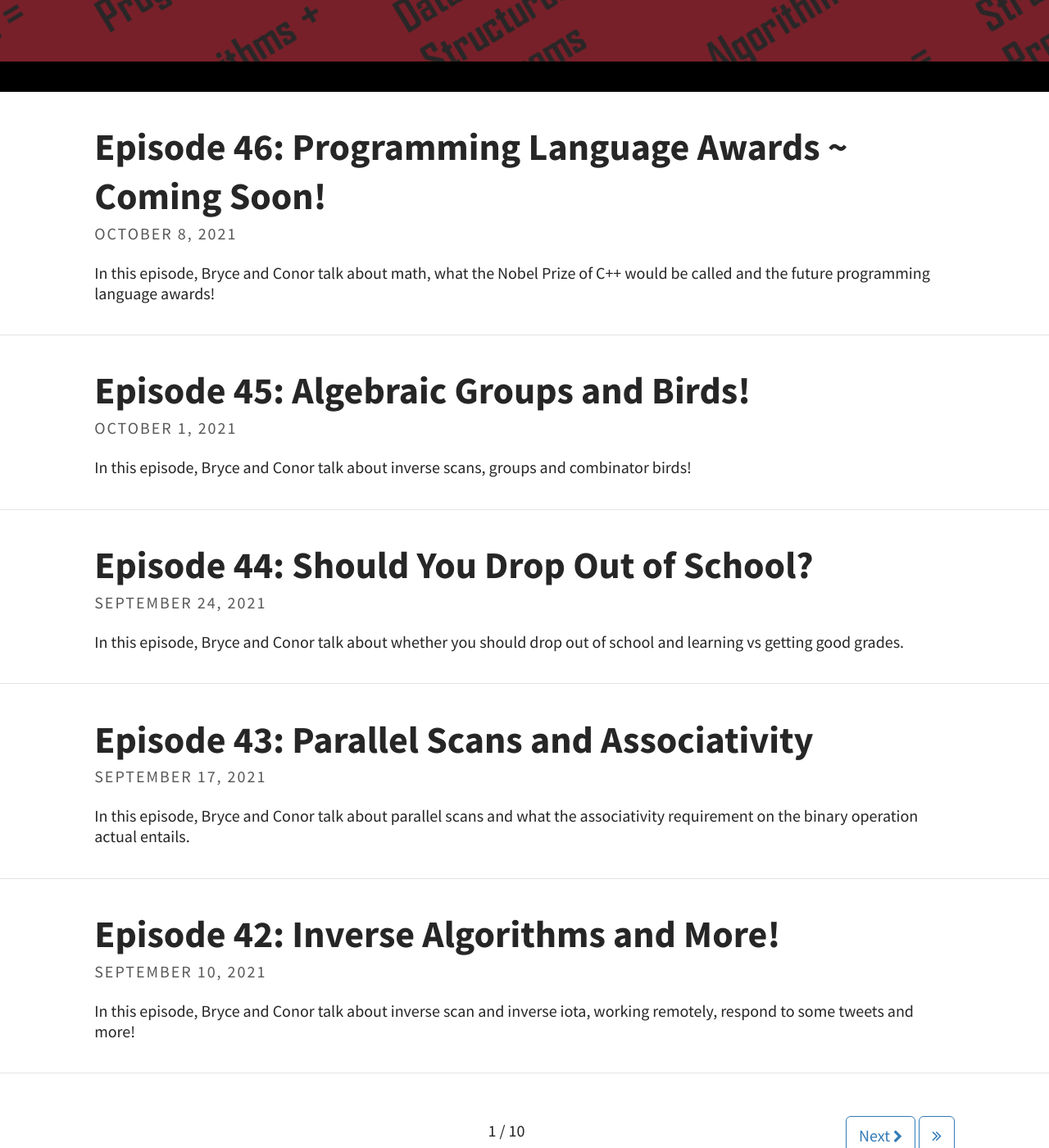
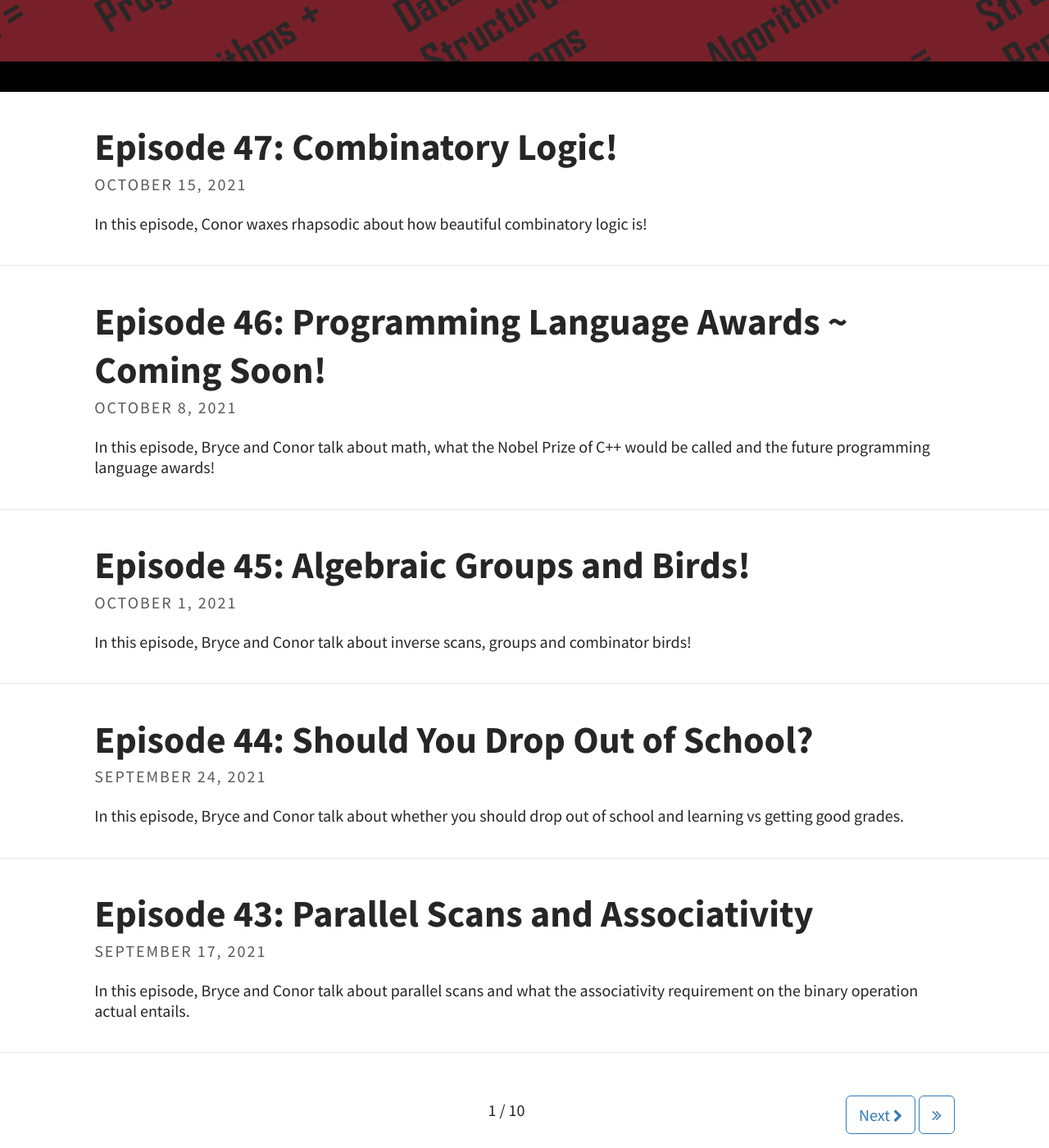
Before and after one commit to codereport/adsp2, a Jekyll site: the page built from index.html, in a window 1280 px wide and 1400 px high, scrolled down 273 px. Shown: the whole window at 82% size. Built offline with Jekyll 4.4.1, drawn with Linux system fonts in a browser that asks for light colours; the list of posts is cut into pages by our own code; some of the changed lines change nothing that is shown.

Commit message:
Episode 47

```diff
--- /dev/null
+++ b/_posts/2021-10-15-Episode-47.md
@@ -0,0 +1,54 @@
+---
+layout: post
+title: "Episode 47: Combinatory Logic!"
+tags: [Combinators. Combinatory Logic, APL, J, Haskell, C++]
+excerpt_separator: <!--more-->
+---
+
+<br>In this episode, Conor waxes rhapsodic about how beautiful combinatory logic is!
+
+<!--more-->
+
+### Show Notes
+
+**Date Recorded:** 2021-10-03 <br>
+**Date Released:** 2021-10-15
+
+* [Functional vs Array Programming Talk](https://www.youtube.com/watch?v=UogkQ67d0nY)
+* [ArrayCast: Why Tacit?](https://www.arraycast.com/episodes/episode11-why-tacit)
+* [The Wolfram S Combinator Challenge](https://combinatorprize.org/)
+* [On the building blocks of mathematical logic - 1924, Schönfinkel](https://www.hup.harvard.edu/catalog.php?isbn=9780674324497&content=toc)
+* [An Analysis of Logical Substitution, 1929, Curry](https://www.jstor.org/stable/2370728)
+* [Combinatory logic. Volume I, 1958, Curry and Feys](https://www.cambridge.org/core/journals/journal-of-symbolic-logic/article/abs/haskell-b-curry-and-robert-feys-combinatory-logic-volume-i-with-two-sections-by-william-craig-studies-in-logic-and-the-foundations-of-mathematics-northholland-publishing-company-amsterdam1958-xvi-417-pp/ADC0261CC1D952E97468E2803D4D7721)
+* [SKI Combinator Calculus](https://en.wikipedia.org/wiki/SKI_combinator_calculus)
+* [Higher-order function](https://en.wikipedia.org/wiki/Higher-order_function)
+* [C++20 `std::identity`](https://en.cppreference.com/w/cpp/utility/functional/identity)
+* [J language `isPalindrome` tweet](https://twitter.com/code_report/status/1410370131558084611?s=20)
+* [C++ `std::reverse`](https://en.cppreference.com/w/cpp/algorithm/reverse)
+* [C++ `std::equal`](https://en.cppreference.com/w/cpp/algorithm/equal)
+* [J `|.` (reverse)](https://code.jsoftware.com/wiki/Vocabulary/bardot)
+* [J `-:` (match)](https://code.jsoftware.com/wiki/Vocabulary/minusco#dyadic)
+* [Haskell `.` (Bluebird)](https://hackage.haskell.org/package/base-4.15.0.0/docs/Prelude.html#v:.)
+* [J Essays/Hook Conjunction?](https://code.jsoftware.com/wiki/Essays/Hook_Conjunction%3F)
+* [APL/J Trains](https://code.jsoftware.com/wiki/Essays/Trains)
+* [Haskell `intersect`](https://hackage.haskell.org/package/base-4.15.0.0/docs/Data-List.html#v:intersect)
+* [Haskell `null`](https://hackage.haskell.org/package/base-4.15.0.0/docs/Prelude.html#v:null)
+* [Haskell Data.Composition](https://hackage.haskell.org/package/composition-1.0.2.2/docs/Data-Composition.html)
+* [Haskell `.:` (Blackbird)](https://hackage.haskell.org/package/composition-1.0.2.2/docs/Data-Composition.html#v:.:)
+* [C++20 `std::ranges::sort`](https://en.cppreference.com/w/cpp/algorithm/ranges/sort)
+* [Haskell `on`](https://hackage.haskell.org/package/base-4.15.0.0/docs/Data-Function.html#v:on)
+* [C++ `std::mismatch`](https://en.cppreference.com/w/cpp/algorithm/mismatch)
+* [C++ `std::accumulate`](https://en.cppreference.com/w/cpp/algorithm/accumulate)
+* [C++ `std::transform`](https://en.cppreference.com/w/cpp/algorithm/transform)
+* [C++ `std::min_element`](https://en.cppreference.com/w/cpp/algorithm/min_element)
+* [C++ `std::max_element`](https://en.cppreference.com/w/cpp/algorithm/max_element)
+* [C++ `std::minmax_element`](https://en.cppreference.com/w/cpp/algorithm/minmax_element)
+* [John Backus's FP](https://en.wikipedia.org/wiki/FP_(programming_language))
+* [C++North Conference](https://cppnorth.ca/)
+
+### Intro Song Info
+
+Miss You by Sarah Jansen https://soundcloud.com/sarahjansenmusic<br>
+Creative Commons — Attribution 3.0 Unported — CC BY 3.0<br>
+Free Download / Stream: http://bit.ly/l-miss-you<br>
+Music promoted by Audio Library https://youtu.be/iYYxnasvfx8<br>
--- a/pages/episodes.md
+++ b/pages/episodes.md
@@ -9,7 +9,8 @@
 
 |   #   |                                                  Title                                                  | Release Date |
 | :---: | :-----------------------------------------------------------------------------------------------------: | :----------: |
-|  45   |   [Programming Language Awards ~ Coming Soon!](https://adspthepodcast.com/2021/10/08/Episode-46.html)   |  2021-10-08  |
+|  47   |               [Combinatory Logic!](https://adspthepodcast.com/2021/10/15/Episode-47.html)               |  2021-10-15  |
+|  46   |   [Programming Language Awards ~ Coming Soon!](https://adspthepodcast.com/2021/10/08/Episode-46.html)   |  2021-10-08  |
 |  45   |          [Algebraic Groups and Birds!](https://adspthepodcast.com/2021/10/01/Episode-45.html)           |  2021-10-01  |
 |  44   |         [Should You Drop Out of School?](https://adspthepodcast.com/2021/09/24/Episode-44.html)         |  2021-09-24  |
 |  43   |        [Parallel Scans and Associativity](https://adspthepodcast.com/2021/09/17/Episode-43.html)        |  2021-09-17  |
```
